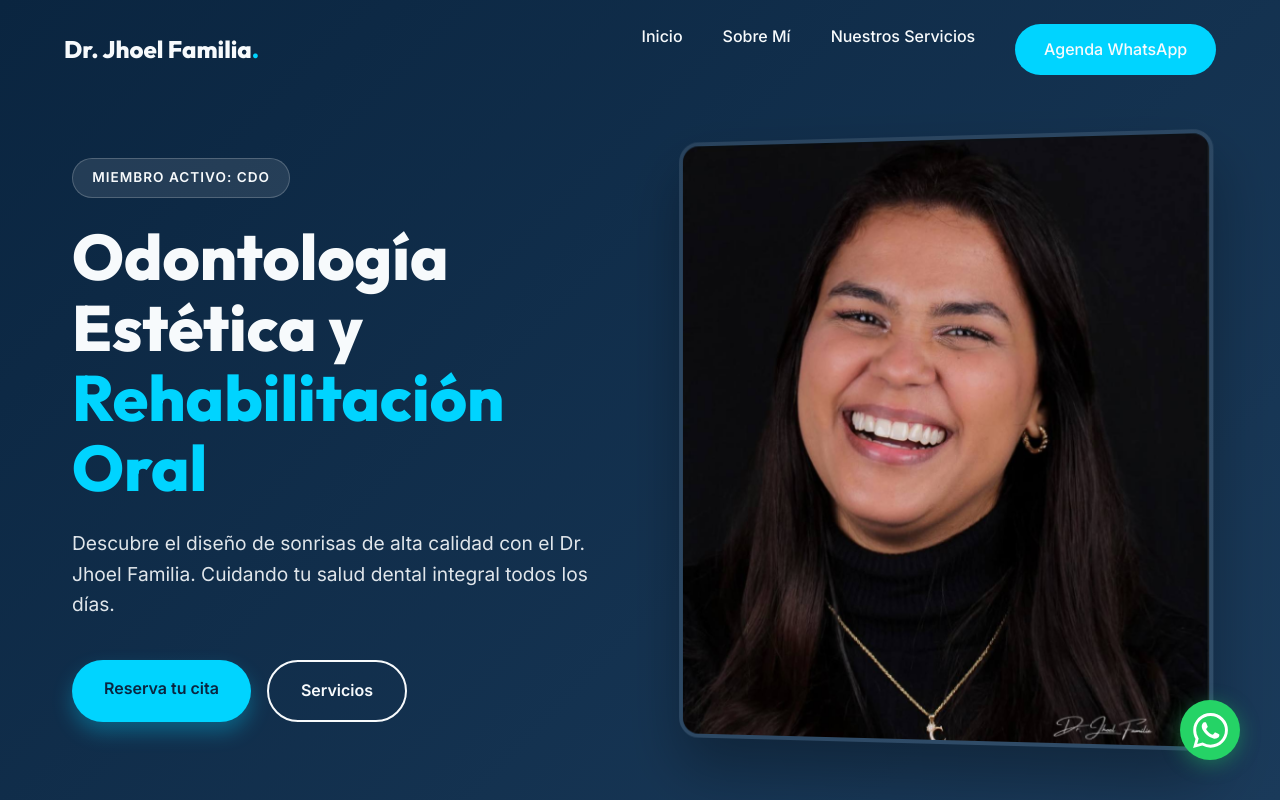
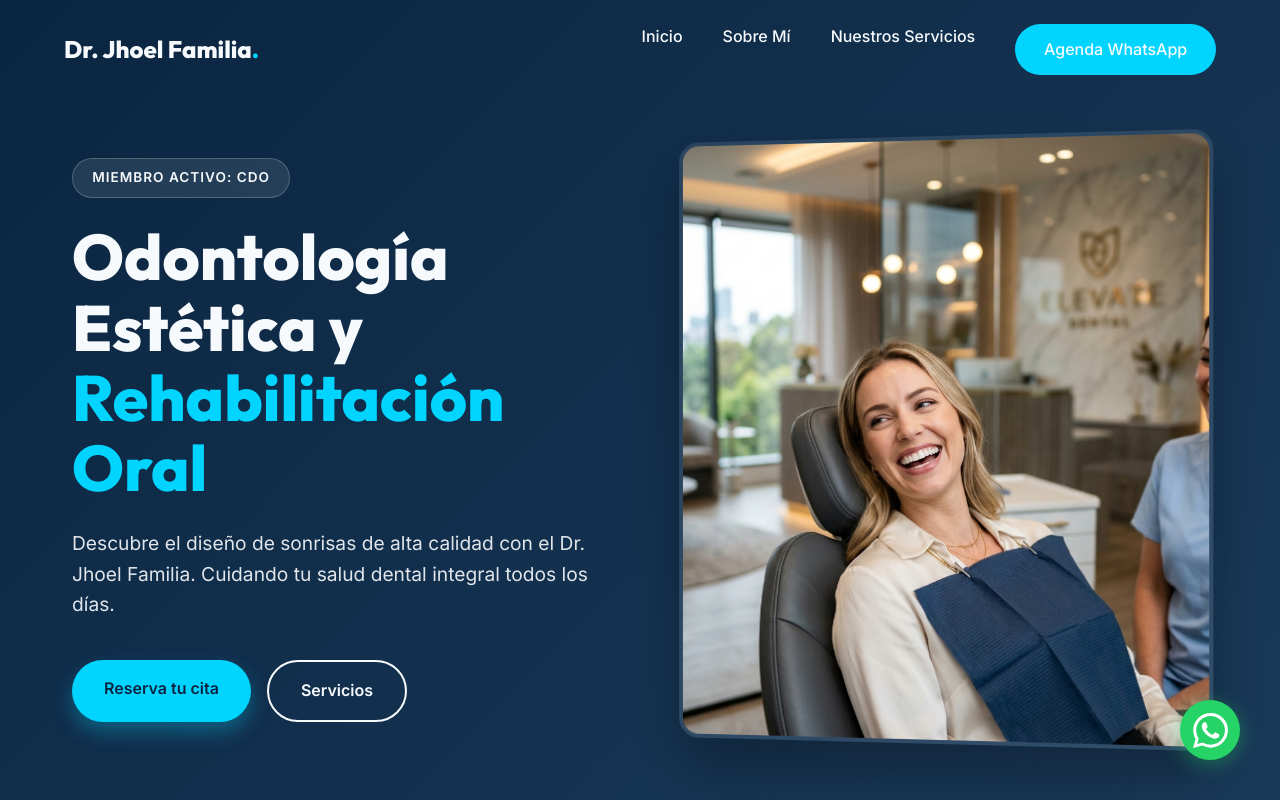
Before and after one commit to michaelpdp03-ops/Jhoel-Familia, a plain HTML site: page index.html in a window 1280 px wide. Shown: the top 800 px of the page. Drawn offline with Linux system fonts and the light colour scheme.

Commit message:
Update hero image on homepage

```diff
--- a/index.html
+++ b/index.html
@@ -48,7 +48,7 @@
             </div>
             <div class="hero-image-wrapper fade-in-up">
                 <div class="hero-image-frame">
-                    <img src="assets/images/photo_7_2026-04-15_09-52-37.jpg" alt="Sonrisa Perfecta Dr. Familia">
+                    <img src="assets/images/hero_smile.png" alt="Diseño de Sonrisa Perfecto Dr. Familia">
                 </div>
             </div>
         </div>
```
Also changed, not shown: assets/images/hero_smile.png (added).
